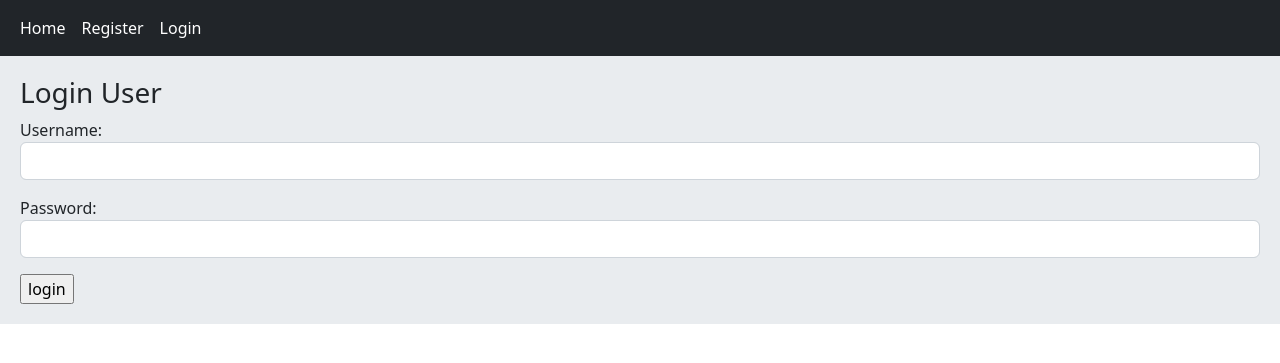
After one commit to mohamadsajjadi/Django-Social-Media, a Django app: page /account/login/ in a window 1280 px wide. The commit adds this page. Shown: the top 363 px of the page. Run offline with Django 4.2, Linux system fonts and the light colour scheme.

Commit message:
complete user login and logout

```diff
--- a/A/account/forms.py
+++ b/A/account/forms.py
@@ -32,3 +32,8 @@ class UserRegistrationForm(forms.Form):
                 raise ValidationError("Password must match")
         else:
             raise ValidationError("Enter the both of password")
+
+
+class UserLoginForm(forms.Form):
+    username = forms.CharField(widget=forms.TextInput(attrs={'class': 'form-control'}))
+    password = forms.CharField(widget=forms.PasswordInput(attrs={'class': 'form-control'}))
--- /dev/null
+++ b/A/account/templates/account/login.html
@@ -0,0 +1,9 @@
+{% extends 'base.html' %}
+{% block content %}
+    <h3>Login User</h3>
+    <form action="" method="post">
+        {% csrf_token %}
+        {{ form.as_p }}
+        <input type="submit" value="login">
+    </form>
+{% endblock %}
--- a/A/account/urls.py
+++ b/A/account/urls.py
@@ -3,5 +3,7 @@ from . import views
 
 app_name = 'account'
 urlpatterns = [
-    path('register/', views.RegisterView.as_view(), name='user_register')
+    path('register/', views.UserRegisterView.as_view(), name='user_register'),
+    path('login/', views.UserLoginView.as_view(), name='user_login'),
+    path('logout/', views.UserLogout.as_view(), name='user_logout')
 ]
--- a/A/account/views.py
+++ b/A/account/views.py
@@ -2,16 +2,23 @@ from django.shortcuts import render, redirect
 from django.views import View
 from django.contrib.auth.models import User
 from django.contrib import messages
+from django.contrib.auth import authenticate, login, logout
 from . import forms
 
 
-class RegisterView(View):
+class UserRegisterView(View):
     form_classes = forms.UserRegistrationForm
-    templates_name = 'account/register.html'
+    template_name = 'account/register.html'
+
+    def dispatch(self, request, *args, **kwargs):
+        if request.user.is_authenticated:
+            return redirect('home:home')
+        else:
+            return super().dispatch(request, *args, **kwargs)
 
     def get(self, request):
         form = self.form_classes()
-        return render(request, self.templates_name, {"form": form})
+        return render(request, self.template_name, {"form": form})
 
     def post(self, request):
         form = self.form_classes(request.POST)
@@ -20,4 +27,38 @@ class RegisterView(View):
             User.objects.create_user(username=cd['username'], email=cd['email'], password=cd['password1'])
             messages.success(request, 'you registered succefully', 'success')
             return redirect('home:home')
-        return render(request, self.templates_name, {"form": form})
+        return render(request, self.template_name, {"form": form})
+
+
+class UserLoginView(View):
+    form_classes = forms.UserLoginForm
+    template_name = 'account/login.html'
+
+    def dispatch(self, request, *args, **kwargs):
+        if request.user.is_authenticated:
+            return redirect('home:home')
+        else:
+            return super().dispatch(request, *args, **kwargs)
+
+    def get(self, request):
+        form = self.form_classes()
+        return render(request, self.template_name, {"form": form})
+
+    def post(self, request):
+        form = self.form_classes(request.POST)
+        if form.is_valid():
+            cd = form.cleaned_data
+            user = authenticate(request, username=cd['username'], password=cd['password'])
+            if user is not None:
+                login(request, user)
+                messages.success(request, 'login succesfully!', 'success')
+                return redirect('home:home')
+            messages.error(request, 'username or password is wrong!', 'warning')
+        return render(request, self.template_name, {'form': form})
+
+
+class UserLogout(View):
+    def get(self, request):
+        logout(request)
+        messages.success(request, 'logout succesfully', 'success')
+        return redirect('home:home')
--- a/A/templates/inc/navbar.html
+++ b/A/templates/inc/navbar.html
@@ -2,7 +2,12 @@
     <div class="container-fluid">
         <div class="navbar-nav">
             <a class="nav-link active" aria-current="page" href="{% url 'home:home' %}">Home</a>
-            <a class="nav-link active" aria-current="page" href="{% url 'account:user_register' %}">Register</a>
+            {% if request.user.is_authenticated %}
+                <a class="nav-link active" aria-current="page" href="{% url 'account:user_logout' %}">logout</a>
+            {% else %}
+                <a class="nav-link active" aria-current="page" href="{% url 'account:user_register' %}">Register</a>
+                <a class="nav-link active" aria-current="page" href="{% url 'account:user_login' %}">Login</a>
+            {% endif %}
         </div>
     </div>
 </nav>
```
